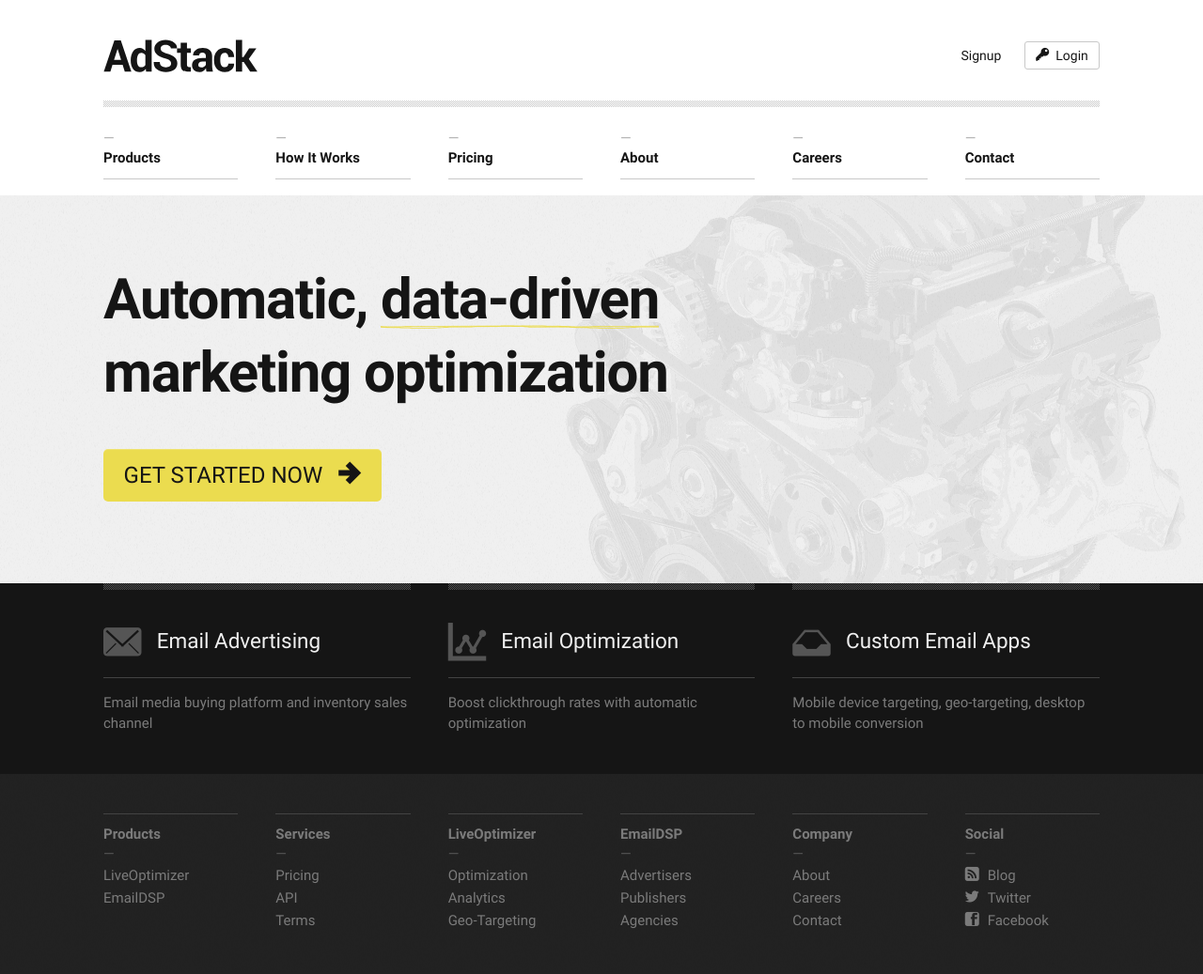
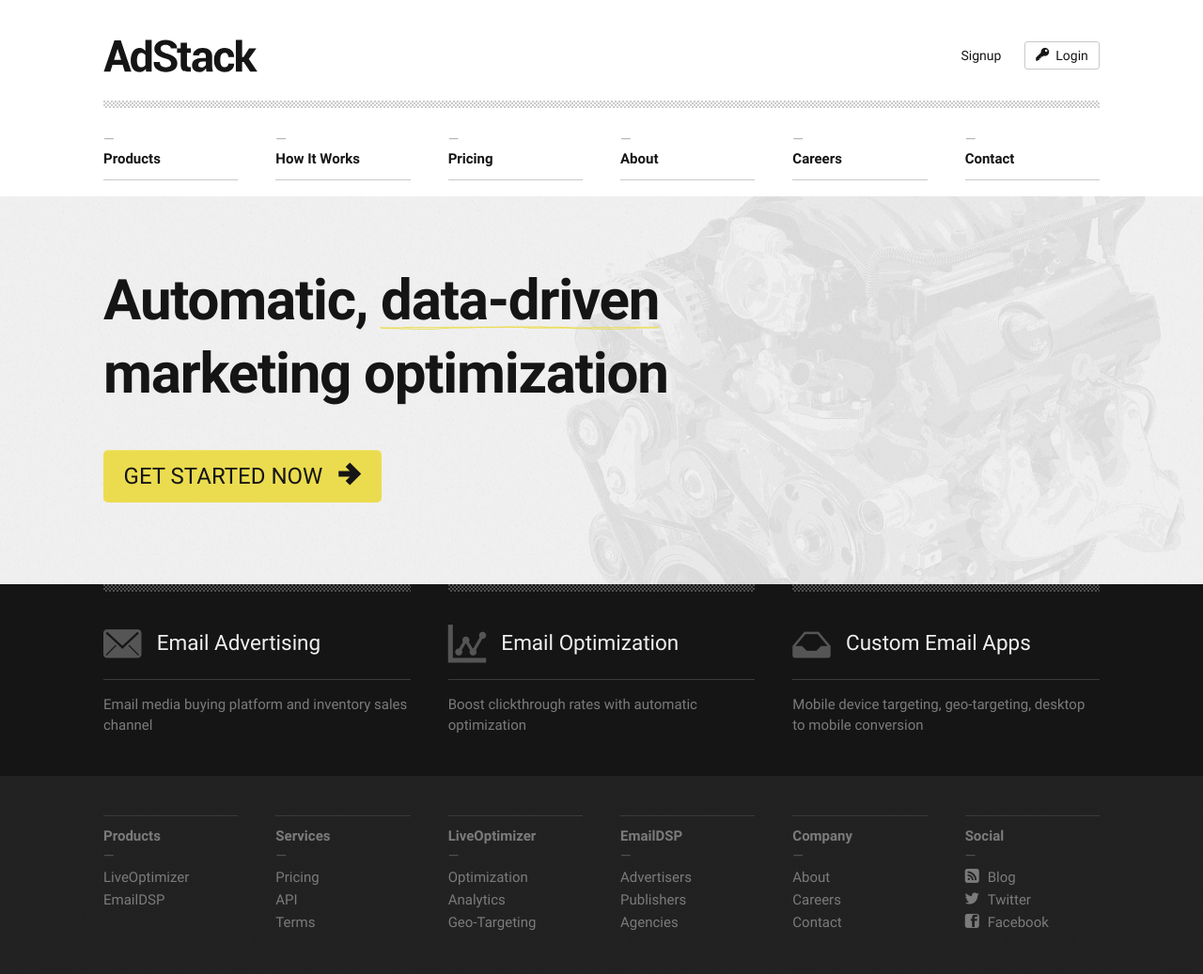
Before and after one commit to AdStack/adstack.github.io, a Jekyll site: the page built from index.html, in a window 1280 px wide. Shown: the whole page at 94% size. Built offline with Jekyll 4.4.1, drawn with Linux system fonts in a browser that asks for light colours.

Commit message:
small tweaks and image optimization

```diff
--- a/style/base.css
+++ b/style/base.css
@@ -44,7 +44,7 @@
 #header h1{color:#151515;letter-spacing:-0.02em;font-size:3em;padding-bottom:0.4em;line-height:1.3em;}#header h1 .button{position:absolute;top:1em;right:20px;font-size:15px;letter-spacing:0;font-weight:normal;font-size:14px;}#header h1 .button.clear{right:8.1em;}
 #header h1 .button.yellow{border:1px #c8c8c8 solid;color:#151515;background:none;}#header h1 .button.yellow i{margin-right:0.5em;}
 #header h1 .button.yellow:hover{border-color:#ebdc4f;}
-#header hr{clear:both;opacity:0.2;height:7px;margin:0 20px 1.6em;}
+#header hr{clear:both;opacity:0.2;height:8px;margin:0 20px 1.6em;}
 #header .col-2 a{color:#151515;display:block;font-weight:bold;padding-bottom:0.7em;margin-bottom:1.1em;border-bottom:1px #c8c8c8 solid;}#header .col-2 a:hover{border-bottom-color:#ebdc4f;}
 #header .col-2 a:before{color:#aeaeae;display:block;line-height:1.3em;content:"\2014";font-weight:normal;}
 #logo{display:inline-block;padding:0 0.5em 0 0;color:transparent;}
@@ -66,12 +66,12 @@
 #feature .line-container > div:nth-of-type(1){-webkit-transform:rotate(3deg);-moz-transform:rotate(3deg);-o-transform:rotate(3deg);-ms-transform:rotate(3deg);transform:rotate(3deg);}
 #engine{position:absolute;top:-56px;right:-52px;width:660px;height:608px;opacity:0.08;}
 #subheader{background-color:#151515;}#subheader .row{padding-bottom:2.8em;}
-#subheader hr{height:7px;opacity:0.25;margin-bottom:2.4em;}
+#subheader hr{height:8px;opacity:0.25;margin-bottom:2.4em;}
 #subheader i{vertical-align:middle;margin:0 0.4em 0 0;color:#555555;font-size:1.8em;}
 #subheader h3{font-weight:normal;font-size:1.5em;margin:0 0 0.2em;color:#f0f0f0;}
-#subheader p{color:#7b7b7b;padding-top:1em;margin-top:1.1em;border-top:1px #434343 solid;}
+#subheader p{color:#7b7b7b;padding-top:1em;margin-top:1.1em;border-top:1px #3b3b3b solid;}
 #footer{color:#7b7b7b;}#footer .row{padding-top:2.8em;padding-bottom:2.8em;}
-#footer h3{border-top:1px #434343 solid;font-size:1em;padding-top:0.7em;}#footer h3:after{content:"\2014";display:block;font-weight:normal;line-height:1.3em;color:#555555;}
+#footer h3{border-top:1px #3b3b3b solid;font-size:1em;padding-top:0.7em;}#footer h3:after{content:"\2014";display:block;font-weight:normal;line-height:1.3em;color:#555555;}
 #footer ul{list-style-type:none;}#footer ul li{margin:0.1em 0;}
 #footer ul i{margin:0 0.6em 0 0;}
 #footer a:hover{color:#f0f0f0;}
--- a/style/base.less
+++ b/style/base.less
@@ -72,7 +72,7 @@
 		padding-bottom: 2.8em;
 	}
 	hr {
-		height: 7px; opacity: 0.25;
+		height: 8px; opacity: 0.25;
 		margin-bottom: 2.4em;
 	}
 	i {
@@ -86,7 +86,7 @@
 	p {
 		color: lighten(@black-color,40%);
 		padding-top: 1em; margin-top: 1.1em;
-		border-top: 1px lighten(@black-color,18%) solid;
+		border-top: 1px lighten(@black-color,15%) solid;
 	}
 }
 
@@ -96,7 +96,7 @@
 		padding-top: 2.8em; padding-bottom: 2.8em;
 	}
 	h3 {
-		border-top: 1px lighten(@black-color,18%) solid;
+		border-top: 1px lighten(@black-color,15%) solid;
 		font-size: 1em; padding-top: 0.7em;
 		&:after {
 			content: "\2014"; display: block;
--- a/style/header.less
+++ b/style/header.less
@@ -26,7 +26,7 @@
 	}
 	hr {
 		.clear; opacity: 0.2;
-		height: 7px; margin: 0 @gutter-width 1.6em;
+		height: 8px; margin: 0 @gutter-width 1.6em;
 	}
 	.col-2 a {
 		color: @black-color;
```
Also changed, not shown: media/dots.png, media/engine.png, media/noise.png, media/white_dots.png.
